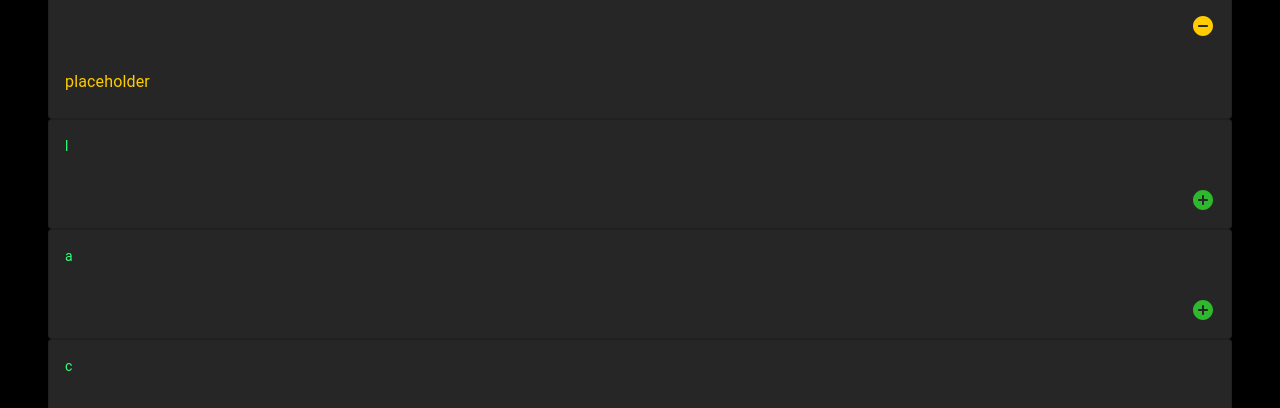
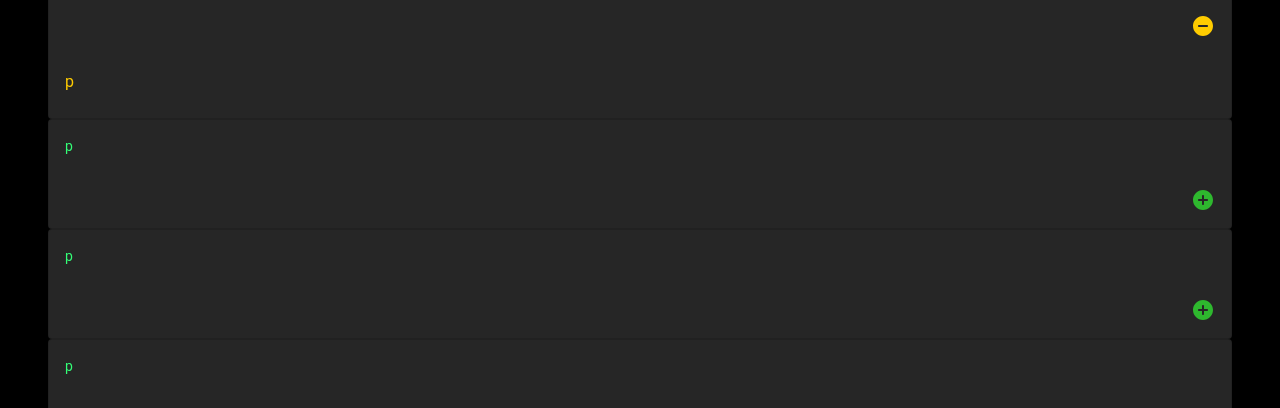
Before and after one commit to Thirteenhelens/V_Bot_Site, a React (Create React App) app: page / in a window 1280 px wide. Both pictures are taken after a click on the button 1203 px from the left and 1334 px from the top of the page. Shown: the part 1309-1717 px from the top of the page. Built offline with nearby package versions, Linux system fonts and the light colour scheme.

Commit message:
Fixed mapping over FAQs

```diff
--- a/src/components/QuestionItem/QuestionItem.jsx
+++ b/src/components/QuestionItem/QuestionItem.jsx
@@ -16,7 +16,7 @@ import {
 import AddCircleRoundedIcon from "@mui/icons-material/AddCircleRounded";
 import RemoveCircleRoundedIcon from "@mui/icons-material/RemoveCircleRounded";
 
-function QuestionItem({ a, q }) {
+function QuestionItem({ item }) {
   const [expanded, setExpanded] = React.useState(false);
 
   const handleExpandClick = () => {
@@ -33,11 +33,12 @@ function QuestionItem({ a, q }) {
       duration: theme.transitions.duration.shortest,
     }),
   }));
+
   return (
     <Card variant="outlined" sx={{ backgroundColor: "secondary.semiDark" }}>
       <CardContent onClick={handleExpandClick}>
         <Typography variant="body2" color="primary.light">
-          {q}
+          {item.question}
         </Typography>
       </CardContent>
       <CardActions>
@@ -56,7 +57,9 @@ function QuestionItem({ a, q }) {
       </CardActions>
       <Collapse in={expanded} timeout="auto" unmountOnExit>
         <CardContent>
-          <Typography sx={{ color: "secondary.main" }}>{a}</Typography>
+          <Typography sx={{ color: "secondary.main" }}>
+            {item.answer}
+          </Typography>
         </CardContent>
       </Collapse>
     </Card>
--- a/src/components/Questions/Questions.jsx
+++ b/src/components/Questions/Questions.jsx
@@ -6,8 +6,20 @@ import { Box, Grid, Typography } from "@mui/material";
 import QuestionItem from "../QuestionItem/QuestionItem";
 
 function Questions() {
-  const answers = ["p", "l", "a", "c", "e", "h", "o", "l", "d", "e", "r"];
-  const questions = ["p", "l", "a", "c", "e", "h", "o", "l", "d", "e", "r"];
+  const faqs = [
+    { question: "p", answer: "p" },
+    { question: "p", answer: "l" },
+    { question: "p", answer: "a" },
+    { question: "p", answer: "c" },
+    { question: "p", answer: "e" },
+    { question: "p", answer: "h" },
+    { question: "p", answer: "o" },
+    { question: "p", answer: "l" },
+    { question: "p", answer: "d" },
+    { question: "p", answer: "e" },
+    { question: "p", answer: "r" },
+  ];
+
   return (
     <Box color="primary.light" backgroundColor="secondary.dark" sx={{ p: 2 }}>
       <Grid container sx={{ p: 4 }}>
@@ -15,8 +27,8 @@ function Questions() {
           <Typography variant="h3">FAQs:</Typography>
         </Grid>
         <Grid item xs={12}>
-          {questions.map((question, i) => {
-            return <QuestionItem a={answers} q={question} key={i} />;
+          {faqs.map((item, i) => {
+            return <QuestionItem item={item} key={i} />;
           })}
         </Grid>
       </Grid>
```
